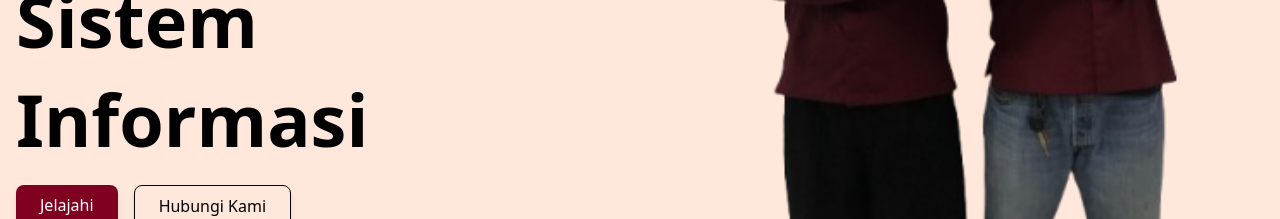
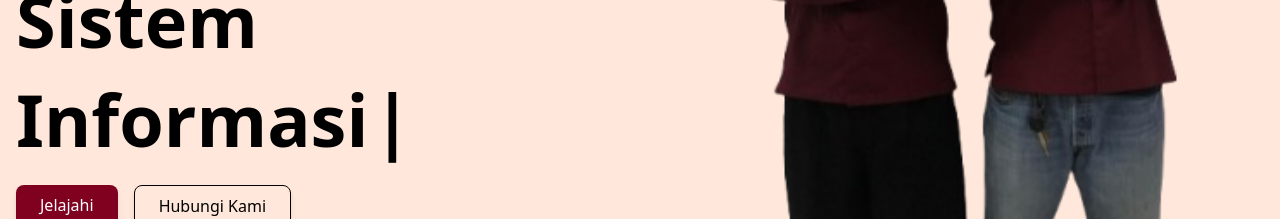
Before and after one commit to CatwisBot/himasi-unas, a Next.js app: page / in a window 1280 px wide. Shown: the part 428-647 px from the top of the page. Built offline with nearby package versions, Linux system fonts and the light colour scheme.

Commit message:
feat: implement animated text display for Sistem and Informasi in Hero component

```diff
--- a/components/shared/Home/Hero.tsx
+++ b/components/shared/Home/Hero.tsx
@@ -1,8 +1,53 @@
+"use client";
+
+import { useState, useEffect } from "react";
 import Link from "next/link";
 import Image from "next/image";
 import Kahim from "@/public/image/Home/Kahims.png";
 
 export default function Hero() {
+  const [displayedSistem, setDisplayedSistem] = useState("");
+  const [displayedInformasi, setDisplayedInformasi] = useState("");
+  const [currentSistemIndex, setCurrentSistemIndex] = useState(0);
+  const [currentInformasiIndex, setCurrentInformasiIndex] = useState(0);
+  const [showCursor, setShowCursor] = useState(true);
+  const [phase, setPhase] = useState("sistem");
+
+  const sistemText = "Sistem";
+  const informasiText = "Informasi";
+
+  useEffect(() => {
+    if (phase === "sistem" && currentSistemIndex < sistemText.length) {
+      const timeout = setTimeout(() => {
+        setDisplayedSistem(sistemText.slice(0, currentSistemIndex + 1));
+        setCurrentSistemIndex(currentSistemIndex + 1);
+      }, 150);
+      return () => clearTimeout(timeout);
+    } else if (phase === "sistem" && currentSistemIndex >= sistemText.length) {
+      const timeout = setTimeout(() => {
+        setPhase("informasi");
+      }, 300);
+      return () => clearTimeout(timeout);
+    }
+  }, [currentSistemIndex, phase, sistemText]);
+
+  useEffect(() => {
+    if (phase === "informasi" && currentInformasiIndex < informasiText.length) {
+      const timeout = setTimeout(() => {
+        setDisplayedInformasi(informasiText.slice(0, currentInformasiIndex + 1));
+        setCurrentInformasiIndex(currentInformasiIndex + 1);
+      }, 150);
+      return () => clearTimeout(timeout);
+    }
+  }, [currentInformasiIndex, phase, informasiText]);
+
+  useEffect(() => {
+    const cursorInterval = setInterval(() => {
+      setShowCursor((prev) => !prev);
+    }, 500);
+    return () => clearInterval(cursorInterval);
+  }, []);
+
   return (
     <main className="relative overflow-hidden bg-[#FFE8DB] !bg-[#FFE8DB]">
       <div className="w-full max-w-xs sm:max-w-lg md:max-w-2xl lg:max-w-4xl xl:max-w-7xl mx-auto px-4 pb-3 sm:pb-10">
@@ -13,7 +58,27 @@ export default function Hero() {
               <br />
               <span className="text-[#4B061A]">Mahasiswa </span>
               <span className="text-black">
-                Sistem <br /> Informasi
+                <span className="inline-flex">
+                  {displayedSistem}
+                  {phase === "sistem" && (
+                    <span
+                      className={`ml-1 ${showCursor ? 'opacity-100' : 'opacity-0'} transition-opacity duration-100`}
+                    >
+                      |
+                    </span>
+                  )}
+                </span>
+                <br />
+                <span className="inline-flex">
+                  {displayedInformasi}
+                  {phase === "informasi" && (
+                    <span
+                      className={`ml-1 ${showCursor ? 'opacity-100' : 'opacity-0'} transition-opacity duration-100`}
+                    >
+                      |
+                    </span>
+                  )}
+                </span>
               </span>
             </h1>
 
```
